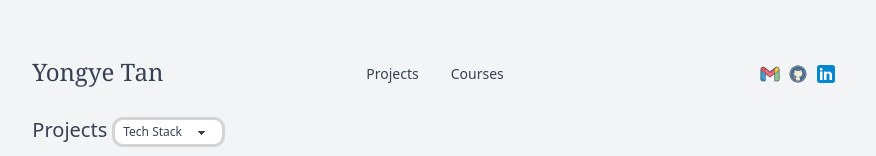
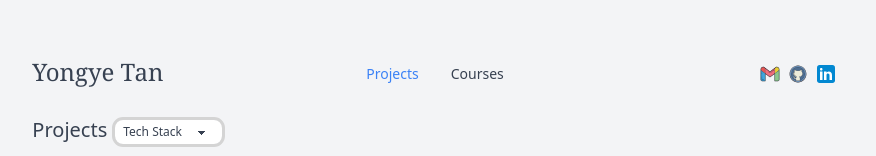
Before and after one commit to algebra2boy/Yongye, a SvelteKit app: page /projects in a window 1280 px wide. Shown: the top 156 px of the page, without its empty margins (205-1081 px from the left). Built offline with nearby package versions, Linux system fonts and the light colour scheme.

Commit message:
more update to navbar

```diff
--- a/src/routes/Navbar.svelte
+++ b/src/routes/Navbar.svelte
@@ -1,16 +1,17 @@
 <script lang="ts">
+	import { page } from '$app/stores';
 	import { Github, LinkedIn, Gmail, Hamburger } from '$lib/components/icons';
 </script>
 
-<div class="flex justify-between items-center navbar pt-2 pl-2">
+<div class="flex justify-between items-center navbar pt-2">
 	<div class="navbar-start">
 		<div class="dropdown">
-			<div tabindex="0" role="button" class="btn btn-ghost lg:hidden">
+			<div tabindex="0" role="button" class="lg:hidden mr-1.5 hover:text-bl-900">
 				<Hamburger />
 			</div>
 			<ul class="menu menu-sm dropdown-content mt-3 z-[1] p-2 bg-base-100 rounded-box w-52">
-				<li><a href="/projects">Projects</a></li>
-				<li><a href="/courses">Courses</a></li>
+				<li><a href="/projects" class:landing={$page.url.pathname.endsWith('/projects')}>Projects</a></li>
+				<li><a href="/courses" class:landing={$page.url.pathname.endsWith('/courses')}>Courses</a></li>
 			</ul>
 		</div>
 		<div class="pt-1 pb-2">
@@ -19,8 +20,12 @@
 	</div>
 	<div class="navbar-center hidden lg:flex">
 		<ul class="menu menu-horizontal px-1">
-			<li><a href="/projects">Projects</a></li>
-			<li><a href="/courses">Courses</a></li>
+			<li>
+				<a href="/projects" class:landing={$page.url.pathname.endsWith('/projects')}>Projects</a>
+			</li>
+			<li>
+				<a href="/courses" class:landing={$page.url.pathname.endsWith('/courses')}>Courses</a>
+			</li>
 		</ul>
 	</div>
 	<div class="navbar-end">
@@ -60,3 +65,9 @@
 		</div>
 	</div>
 </div>
+
+<style lang="postcss">
+	.landing {
+		@apply text-blue-500;
+	}
+</style>
--- a/src/routes/courses/+page.svelte
+++ b/src/routes/courses/+page.svelte
@@ -4,6 +4,7 @@
 
 <svelte:head>
 	<title>Yongye's course folder</title>
+	<meta name="description" content="Yongye's course folder" />
 </svelte:head>
 
 <Course />
--- a/src/routes/courses/list/+page.svelte
+++ b/src/routes/courses/list/+page.svelte
@@ -1,5 +1,6 @@
 <svelte:head>
 	<title>Yongye's course list</title>
+	<meta name="description" content="Yongye's course list" />
 </svelte:head>
 
 <div class="class-container m-2">
--- a/src/routes/projects/+page.svelte
+++ b/src/routes/projects/+page.svelte
@@ -2,4 +2,9 @@
 	import { Project } from '$lib/components/index.js';
 </script>
 
+<svelte:head>
+	<title>Yongye's projects</title>
+	<meta name="description" content="Yongye's projects" />
+</svelte:head>
+
 <Project />
```
